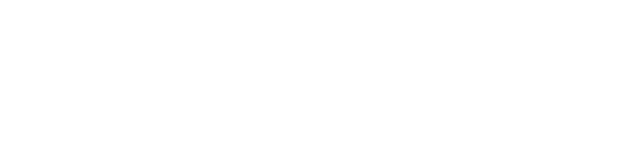
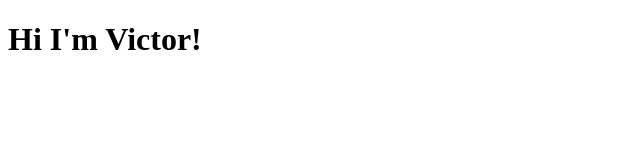
Before and after one commit to victor-hub769/my-first-portfolio, a plain HTML site: page index.html in a window 1280 px wide. Shown: the whole page, without its empty margins (0-640 px from the left). Drawn offline with Linux system fonts and the light colour scheme.

Commit message:
Added Portfolio Header

```diff
--- a/index.html
+++ b/index.html
@@ -3,5 +3,7 @@
   <head>
     <title> My first Portfolio</title>
   </head>
-  <body></body>
+  <body>
+    <h1>Hi I'm Victor!</h1>
+  </body>
 </html>
```
